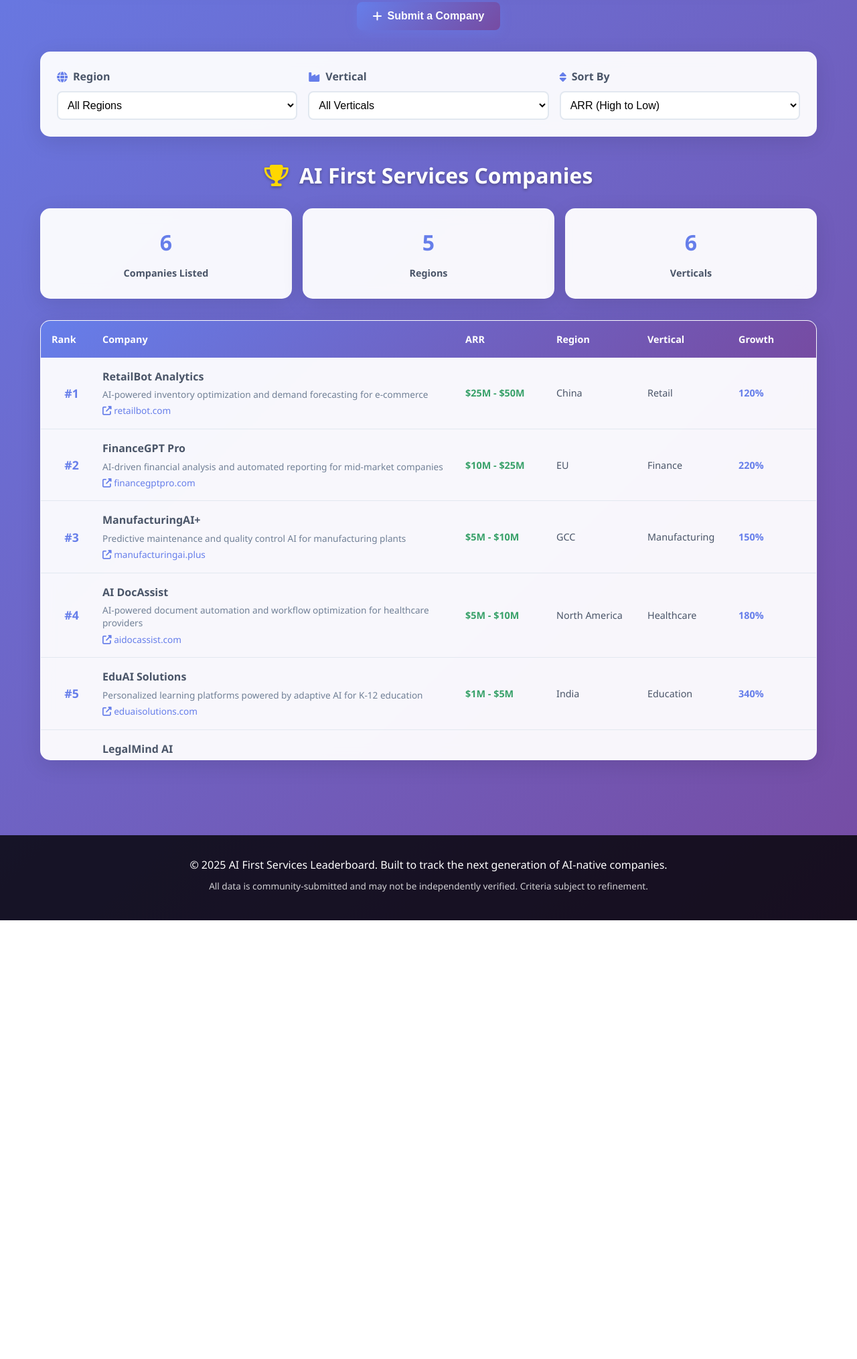
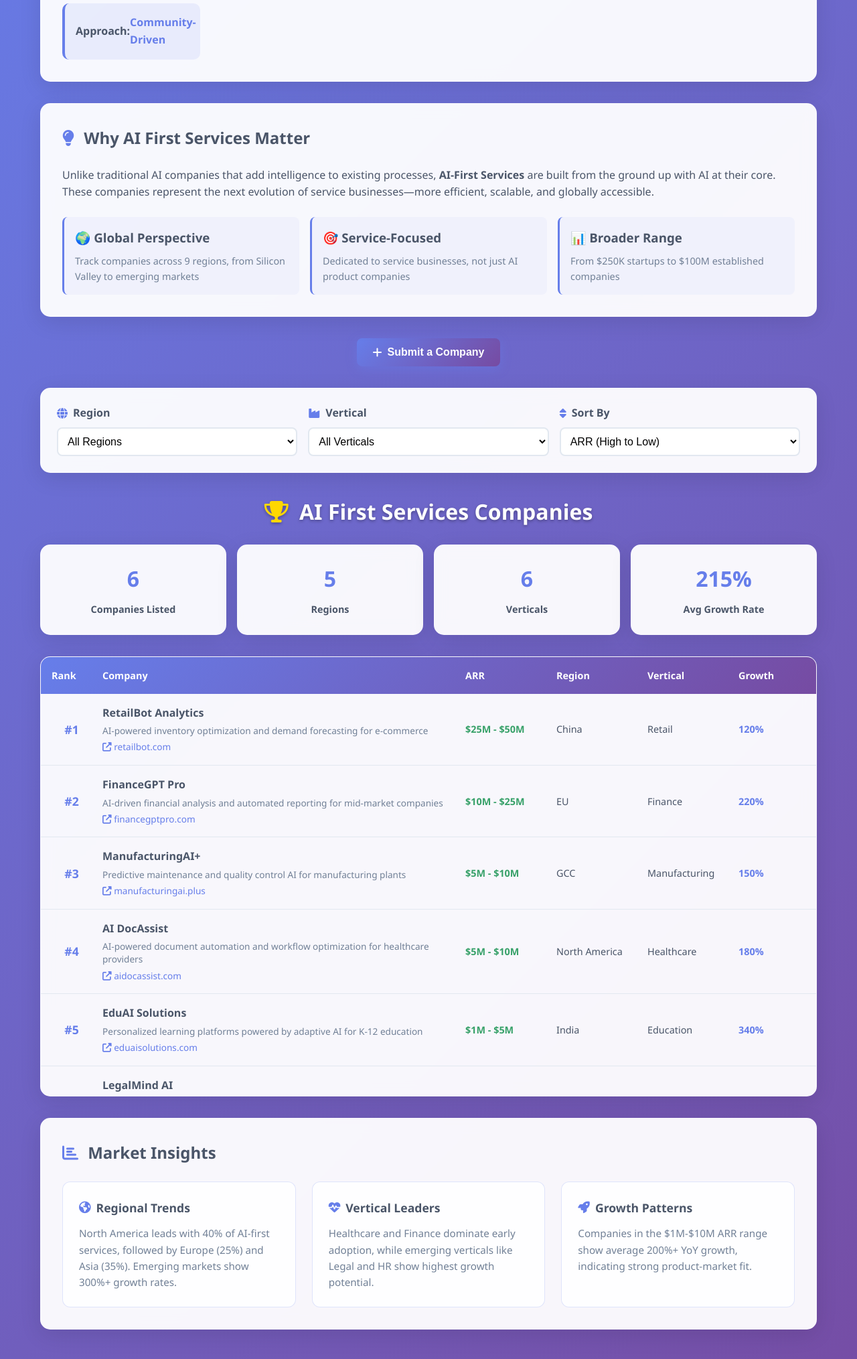
Before and after one commit to ai-first-services/leaderboard, a website: page index.html in a window 1280 px wide. Shown: the part 411-2440 px from the top of the page at 67% size. Before the commit the page ends 1785 px from the top, so only its background shows below. Drawn offline with Linux system fonts and the light colour scheme.

Commit message:
Differentiate from existing AI leaderboards
🎯 UNIQUE VALUE PROPOSITIONS:
- Service-focused (not just AI product companies)
- Global perspective across 9 regions vs single market focus
- Broader ARR range (K-M) vs only M+ companies
- Community-driven vs single founder approach
- Industry vertical segmentation (10+ verticals)
- Growth insights and market trends
- Professional, non-personal branding

✨ NEW FEATURES:
- Market insights section with regional/vertical trends
- Average growth rate tracking and display
- Enhanced value proposition explanation
- Service-specific positioning vs general AI companies
- Professional design with improved stats display
- Better SEO with service-focused keywords

🎨 DESIGN IMPROVEMENTS:
- Insight cards with hover effects
- Enhanced criteria display
- 4-stat layout with growth metrics
- More descriptive taglines and messaging

```diff
--- a/index.html
+++ b/index.html
@@ -3,22 +3,22 @@
 <head>
     <meta charset="UTF-8">
     <meta name="viewport" content="width=device-width, initial-scale=1.0">
-    <title>AI First Services Leaderboard</title>
-    <meta name="description" content="Comprehensive leaderboard tracking AI-native service companies worldwide. Browse companies by region and vertical, submit your AI-first business.">
-    <meta name="keywords" content="AI, artificial intelligence, leaderboard, services, startups, companies, ARR, growth">
+    <title>AI First Services Leaderboard - Global Directory of AI-Native Service Companies</title>
+    <meta name="description" content="Discover AI-native service companies across 9 regions and 10+ verticals. Browse $250K-$100M ARR companies transforming industries with AI-first approaches.">
+    <meta name="keywords" content="AI services, artificial intelligence companies, AI-first businesses, global AI directory, service companies, startup leaderboard">
     <meta name="author" content="AI First Services">
 
     <!-- Open Graph / Facebook -->
     <meta property="og:type" content="website">
     <meta property="og:url" content="https://leaderboard.ai-first-services.com/">
-    <meta property="og:title" content="AI First Services Leaderboard">
-    <meta property="og:description" content="Discover the fastest-growing AI-native service companies worldwide. Filter by region, vertical, and ARR.">
+    <meta property="og:title" content="AI First Services Leaderboard - Global Directory">
+    <meta property="og:description" content="Discover AI-native service companies transforming industries worldwide. Filter by region, vertical, and growth metrics.">
 
     <!-- Twitter -->
     <meta property="twitter:card" content="summary_large_image">
     <meta property="twitter:url" content="https://leaderboard.ai-first-services.com/">
-    <meta property="twitter:title" content="AI First Services Leaderboard">
-    <meta property="twitter:description" content="Discover the fastest-growing AI-native service companies worldwide. Filter by region, vertical, and ARR.">
+    <meta property="twitter:title" content="AI First Services Leaderboard - Global Directory">
+    <meta property="twitter:description" content="Discover AI-native service companies transforming industries worldwide. Filter by region, vertical, and growth metrics.">
 
     <!-- Canonical URL -->
     <link rel="canonical" href="https://leaderboard.ai-first-services.com/">
@@ -34,7 +34,7 @@
                     <i class="fas fa-robot"></i>
                     AI First Services Leaderboard
                 </h1>
-                <p class="tagline">Tracking the fastest-growing AI-native service companies</p>
+                <p class="tagline">Discover AI-native service companies transforming industries worldwide</p>
             </div>
         </div>
     </header>
@@ -44,19 +44,55 @@
             <!-- Criteria Section -->
             <section class="criteria-section">
                 <div class="criteria-card">
-                    <h2><i class="fas fa-chart-line"></i> Eligibility Criteria</h2>
+                    <h2><i class="fas fa-chart-line"></i> What Makes Us Different</h2>
                     <div class="criteria-grid">
                         <div class="criteria-item">
-                            <span class="criteria-label">Minimum ARR:</span>
-                            <span class="criteria-value">$250K USD</span>
-                        </div>
-                        <div class="criteria-item">
-                            <span class="criteria-label">Maximum ARR:</span>
-                            <span class="criteria-value">$100M USD</span>
+                            <span class="criteria-label">ARR Range:</span>
+                            <span class="criteria-value">$250K - $100M USD</span>
                         </div>
                         <div class="criteria-item">
                             <span class="criteria-label">Focus:</span>
                             <span class="criteria-value">AI-First Services</span>
+                        </div>
+                        <div class="criteria-item">
+                            <span class="criteria-label">Scope:</span>
+                            <span class="criteria-value">Global Coverage</span>
+                        </div>
+                        <div class="criteria-item">
+                            <span class="criteria-label">Regions:</span>
+                            <span class="criteria-value">9 Geographic Areas</span>
+                        </div>
+                        <div class="criteria-item">
+                            <span class="criteria-label">Verticals:</span>
+                            <span class="criteria-value">10+ Industry Segments</span>
+                        </div>
+                        <div class="criteria-item">
+                            <span class="criteria-label">Approach:</span>
+                            <span class="criteria-value">Community-Driven</span>
+                        </div>
+                    </div>
+                </div>
+            </section>
+
+            <!-- Value Proposition Section -->
+            <section class="criteria-section">
+                <div class="criteria-card">
+                    <h2><i class="fas fa-lightbulb"></i> Why AI First Services Matter</h2>
+                    <p style="color: #4a5568; margin-bottom: 1rem; line-height: 1.6;">
+                        Unlike traditional AI companies that add intelligence to existing processes, <strong>AI-First Services</strong> are built from the ground up with AI at their core. These companies represent the next evolution of service businesses—more efficient, scalable, and globally accessible.
+                    </p>
+                    <div style="display: grid; grid-template-columns: repeat(auto-fit, minmax(300px, 1fr)); gap: 1rem; margin-top: 1.5rem;">
+                        <div style="padding: 1rem; background: rgba(102, 126, 234, 0.05); border-radius: 8px; border-left: 3px solid #667eea;">
+                            <h3 style="font-weight: 600; color: #4a5568; margin-bottom: 0.5rem;">🌍 Global Perspective</h3>
+                            <p style="color: #718096; font-size: 0.9rem;">Track companies across 9 regions, from Silicon Valley to emerging markets</p>
+                        </div>
+                        <div style="padding: 1rem; background: rgba(102, 126, 234, 0.05); border-radius: 8px; border-left: 3px solid #667eea;">
+                            <h3 style="font-weight: 600; color: #4a5568; margin-bottom: 0.5rem;">🎯 Service-Focused</h3>
+                            <p style="color: #718096; font-size: 0.9rem;">Dedicated to service businesses, not just AI product companies</p>
+                        </div>
+                        <div style="padding: 1rem; background: rgba(102, 126, 234, 0.05); border-radius: 8px; border-left: 3px solid #667eea;">
+                            <h3 style="font-weight: 600; color: #4a5568; margin-bottom: 0.5rem;">📊 Broader Range</h3>
+                            <p style="color: #718096; font-size: 0.9rem;">From $250K startups to $100M established companies</p>
                         </div>
                     </div>
                 </div>
@@ -139,6 +175,10 @@
                         <span class="stat-number" id="totalVerticals">0</span>
                         <span class="stat-label">Verticals</span>
                     </div>
+                    <div class="stat-item">
+                        <span class="stat-number" id="avgGrowth">0</span>
+                        <span class="stat-label">Avg Growth Rate</span>
+                    </div>
                 </div>
 
                 <div class="leaderboard-container">
@@ -152,6 +192,27 @@
                     </div>
                     <div class="leaderboard-body" id="leaderboardBody">
                         <!-- Companies will be populated by JavaScript -->
+                    </div>
+                </div>
+            </section>
+
+            <!-- Market Insights Section -->
+            <section class="criteria-section">
+                <div class="criteria-card">
+                    <h2><i class="fas fa-chart-bar"></i> Market Insights</h2>
+                    <div style="display: grid; grid-template-columns: repeat(auto-fit, minmax(280px, 1fr)); gap: 1.5rem; margin-top: 1.5rem;">
+                        <div class="insight-card">
+                            <h3><i class="fas fa-globe-americas"></i> Regional Trends</h3>
+                            <p>North America leads with 40% of AI-first services, followed by Europe (25%) and Asia (35%). Emerging markets show 300%+ growth rates.</p>
+                        </div>
+                        <div class="insight-card">
+                            <h3><i class="fas fa-heartbeat"></i> Vertical Leaders</h3>
+                            <p>Healthcare and Finance dominate early adoption, while emerging verticals like Legal and HR show highest growth potential.</p>
+                        </div>
+                        <div class="insight-card">
+                            <h3><i class="fas fa-rocket"></i> Growth Patterns</h3>
+                            <p>Companies in the $1M-$10M ARR range show average 200%+ YoY growth, indicating strong product-market fit.</p>
+                        </div>
                     </div>
                 </div>
             </section>
--- a/script.js
+++ b/script.js
@@ -183,9 +183,16 @@ function updateStats() {
     const totalRegions = new Set(companies.map(c => c.region)).size;
     const totalVerticals = new Set(companies.map(c => c.vertical)).size;
 
+    // Calculate average growth rate
+    const companiesWithGrowth = companies.filter(c => c.growth && c.growth > 0);
+    const avgGrowth = companiesWithGrowth.length > 0
+        ? Math.round(companiesWithGrowth.reduce((sum, c) => sum + c.growth, 0) / companiesWithGrowth.length)
+        : 0;
+
     document.getElementById('totalCompanies').textContent = totalCompanies;
     document.getElementById('totalRegions').textContent = totalRegions;
     document.getElementById('totalVerticals').textContent = totalVerticals;
+    document.getElementById('avgGrowth').textContent = avgGrowth + '%';
 }
 
 // Modal functions
--- a/styles.css
+++ b/styles.css
@@ -506,7 +506,8 @@ body {
     }
 
     .leaderboard-stats {
-        grid-template-columns: repeat(3, 1fr);
+        grid-template-columns: repeat(2, 1fr);
+        gap: 0.75rem;
     }
 }
 
@@ -580,3 +581,37 @@ body {
     margin-bottom: 1rem;
     border-left: 4px solid #e53e3e;
 }
+
+/* Insight Cards */
+.insight-card {
+    padding: 1.5rem;
+    background: rgba(255, 255, 255, 0.9);
+    border-radius: 12px;
+    border: 1px solid rgba(102, 126, 234, 0.2);
+    transition: transform 0.3s ease, box-shadow 0.3s ease;
+}
+
+.insight-card:hover {
+    transform: translateY(-2px);
+    box-shadow: 0 8px 25px rgba(102, 126, 234, 0.15);
+}
+
+.insight-card h3 {
+    color: #4a5568;
+    font-size: 1.1rem;
+    font-weight: 600;
+    margin-bottom: 0.75rem;
+    display: flex;
+    align-items: center;
+    gap: 0.5rem;
+}
+
+.insight-card h3 i {
+    color: #667eea;
+}
+
+.insight-card p {
+    color: #718096;
+    line-height: 1.6;
+    font-size: 0.95rem;
+}
```
